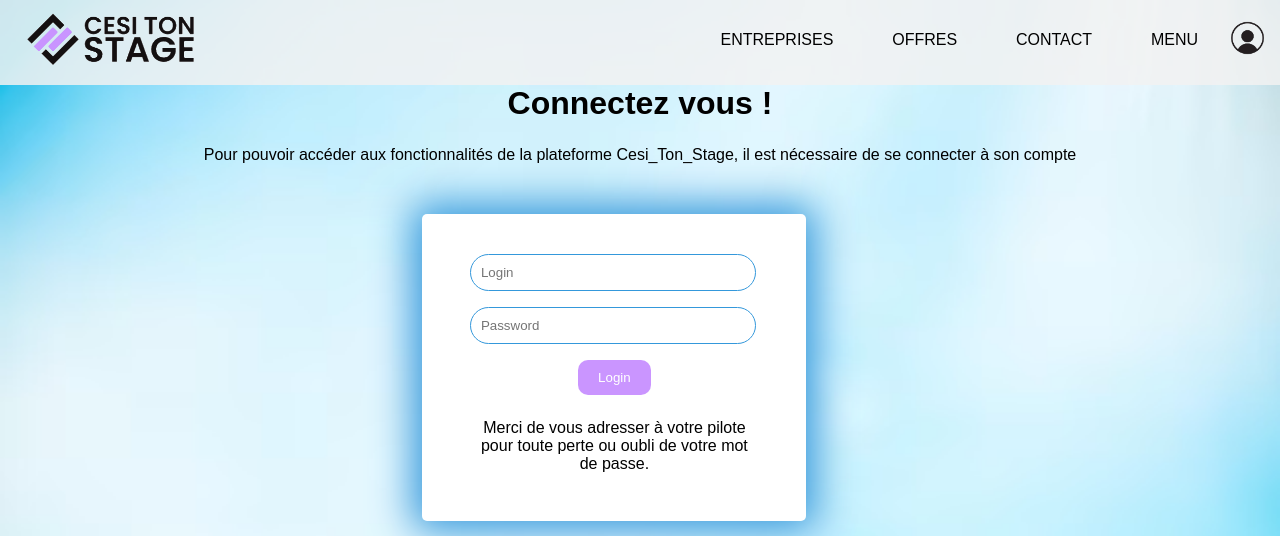
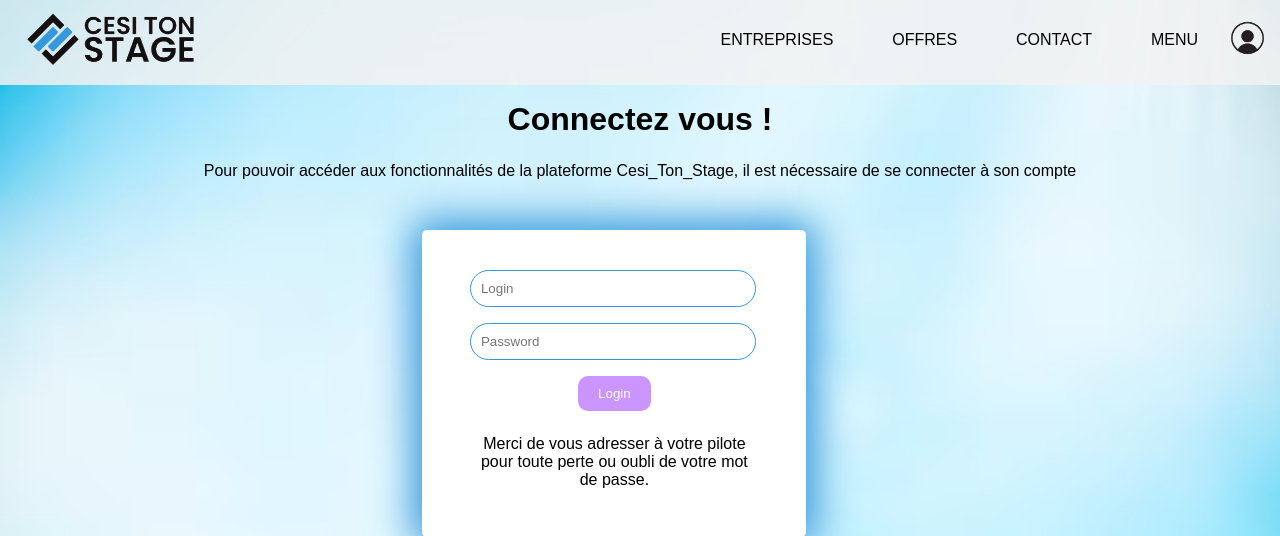
Before and after one commit to gauthierwbl/Web, a PHP site: page /connexion.html in a window 1280 px wide. Shown: the top 536 px of the page. Run offline with PHP 8.4, Linux system fonts and the light colour scheme.

Commit message:
Changement couleur + logo

```diff
--- a/css/styles.css
+++ b/css/styles.css
@@ -2,7 +2,6 @@
 body {
   margin: 0;
   padding: 0;
-
   background-repeat: no-repeat;
   background-size:cover;
 }
@@ -15,6 +14,7 @@ body {
   height: 5.3rem;
   top: 0;
   z-index: 1000;
+  margin-bottom: 1rem;
 }
 
 .logo {
```
Also changed, not shown: img/balance.png, img/cadenas.png, img/cookies.png, img/icon.png, img/icon192.png, img/logo.png, img/marteau.png.
